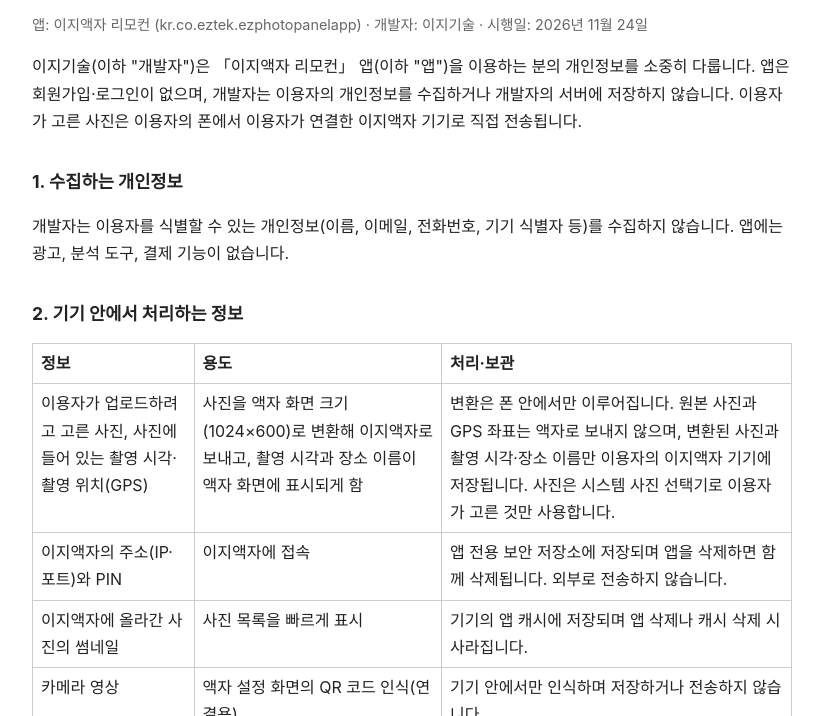
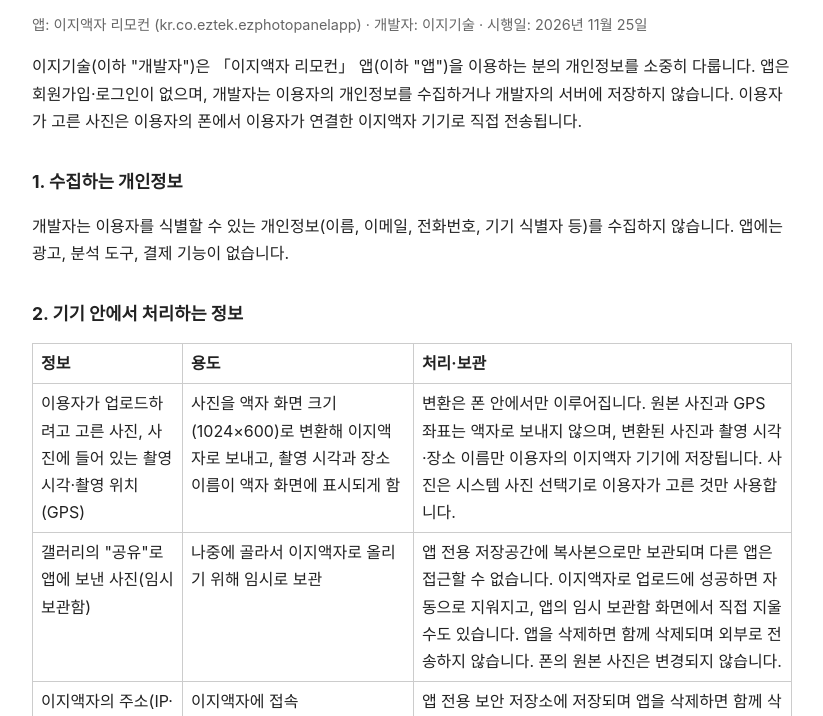
Before and after one commit to jisu5761/eztek-privacy, a plain HTML site: page ezframe/index.html in a window 1280 px wide. Shown: the part 84-800 px from the top of the page, without its empty margins (228-1051 px from the left). Drawn offline with Linux system fonts and the light colour scheme.

Commit message:
ezframe: 갤러리 공유 임시 보관함 항목 추가, 시행일 2026-11-25
Co-Authored-By: Claude Sonnet 5.5 <noreply@anthropic.com>

```diff
--- a/ezframe/index.html
+++ b/ezframe/index.html
@@ -13,7 +13,7 @@
 </head>
 <body>
 <h1>이지액자 리모컨 개인정보처리방침</h1>
-<p class="muted">앱: 이지액자 리모컨 (kr.co.eztek.ezphotopanelapp) · 개발자: 이지기술 · 시행일: 2026년 11월 24일</p>
+<p class="muted">앱: 이지액자 리모컨 (kr.co.eztek.ezphotopanelapp) · 개발자: 이지기술 · 시행일: 2026년 11월 25일</p>
 
 <p>이지기술(이하 "개발자")은 「이지액자 리모컨」 앱(이하 "앱")을 이용하는 분의 개인정보를 소중히 다룹니다.
 앱은 회원가입·로그인이 없으며, 개발자는 이용자의 개인정보를 수집하거나 개발자의 서버에 저장하지 않습니다.
@@ -27,6 +27,7 @@
 <table>
   <tr><th>정보</th><th>용도</th><th>처리·보관</th></tr>
   <tr><td>이용자가 업로드하려고 고른 사진, 사진에 들어 있는 촬영 시각·촬영 위치(GPS)</td><td>사진을 액자 화면 크기(1024×600)로 변환해 이지액자로 보내고, 촬영 시각과 장소 이름이 액자 화면에 표시되게 함</td><td>변환은 폰 안에서만 이루어집니다. 원본 사진과 GPS 좌표는 액자로 보내지 않으며, 변환된 사진과 촬영 시각·장소 이름만 이용자의 이지액자 기기에 저장됩니다. 사진은 시스템 사진 선택기로 이용자가 고른 것만 사용합니다.</td></tr>
+  <tr><td>갤러리의 "공유"로 앱에 보낸 사진(임시 보관함)</td><td>나중에 골라서 이지액자로 올리기 위해 임시로 보관</td><td>앱 전용 저장공간에 복사본으로만 보관되며 다른 앱은 접근할 수 없습니다. 이지액자로 업로드에 성공하면 자동으로 지워지고, 앱의 임시 보관함 화면에서 직접 지울 수도 있습니다. 앱을 삭제하면 함께 삭제되며 외부로 전송하지 않습니다. 폰의 원본 사진은 변경되지 않습니다.</td></tr>
   <tr><td>이지액자의 주소(IP·포트)와 PIN</td><td>이지액자에 접속</td><td>앱 전용 보안 저장소에 저장되며 앱을 삭제하면 함께 삭제됩니다. 외부로 전송하지 않습니다.</td></tr>
   <tr><td>이지액자에 올라간 사진의 썸네일</td><td>사진 목록을 빠르게 표시</td><td>기기의 앱 캐시에 저장되며 앱 삭제나 캐시 삭제 시 사라집니다.</td></tr>
   <tr><td>카메라 영상</td><td>액자 설정 화면의 QR 코드 인식(연결용)</td><td>기기 안에서만 인식하며 저장하거나 전송하지 않습니다.</td></tr>
```
